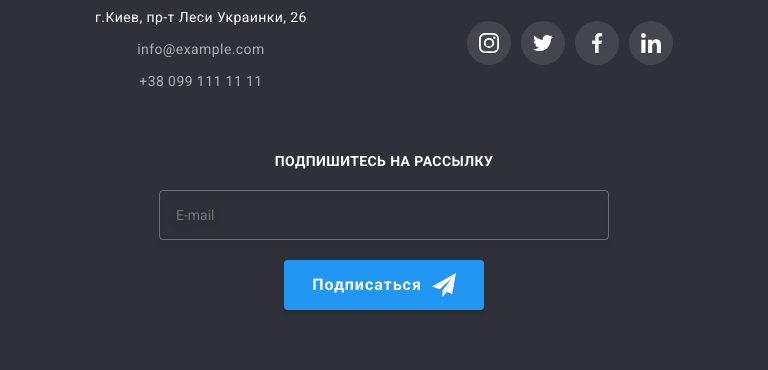
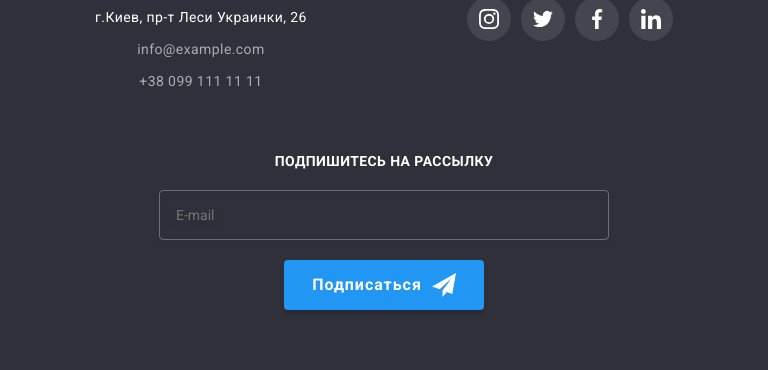
Before and after one commit to Vladyslav-H/goit-markup-hw-08, a plain HTML site: page index.html in a window 768 px wide. Shown: the part 2889-3259 px from the top of the page. Drawn offline with nearby package versions, Linux system fonts and the light colour scheme.

Commit message:
Вирівнює текст в секції footer

```diff
--- a/sass/components/_footer.scss
+++ b/sass/components/_footer.scss
@@ -74,3 +74,9 @@
   margin-bottom: 0;
   fill: $accent-title-color;
 }
+
+@media screen and (min-width: 768px) and (max-width: 1199px)  {
+  .socialsLinks-wrapper {
+    padding-top: 5px;
+}
+}
--- a/sass/components/_media768.scss
+++ b/sass/components/_media768.scss
@@ -134,7 +134,6 @@
   .footer-wrapper {
     display: flex;
     justify-content: space-around;
-    align-items: center;
   }
 
   .subscription__input {
```
Also changed, not shown: css/main.css, css/main.min.css, 2 other files.
